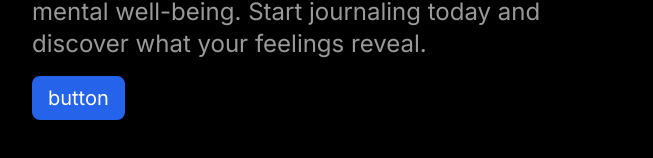
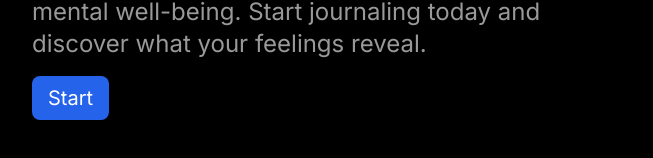
Before and after one commit to Paul-Verdure/mood-scribe, a Next.js app: page / in a window 1280 px wide. Shown: the part 428-586 px from the top of the page, without its empty margins (308-961 px from the left). Built offline with nearby package versions, Linux system fonts and the light colour scheme.

Commit message:
feat: add new user page

```diff
--- /dev/null
+++ b/app/new-user/page.tsx
@@ -0,0 +1,5 @@
+const NewUser = () => {
+  return <div>New User</div>;
+}
+
+export default NewUser;
--- a/app/page.tsx
+++ b/app/page.tsx
@@ -14,7 +14,7 @@ export default function Home() {
         <div>
           <Link href="/journal">
             <button className="bg-blue-600 px-4 py-2 rounded-lg text-xl">
-              button
+              Start
             </button>
           </Link>
         </div>
```
